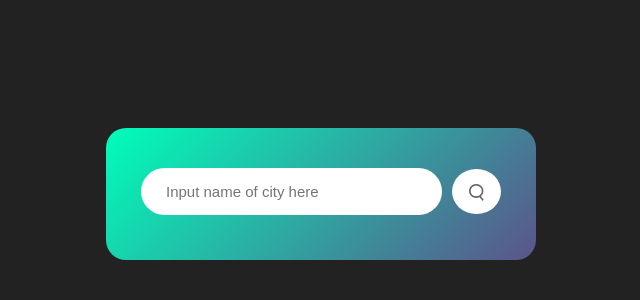
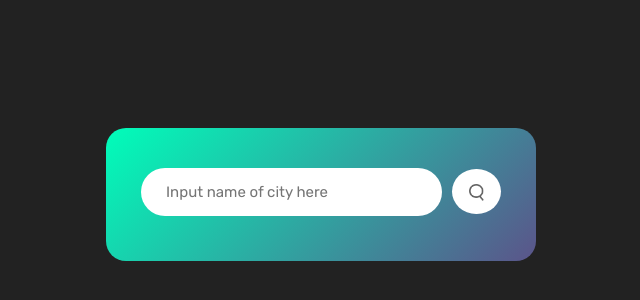
Before and after one commit to GiDDeRo/Weather-App, a plain HTML site: page index.html in a window 1280 px wide. Shown: the part 206-506 px from the top of the page, 319-959 px from the left. Drawn offline with Linux system fonts and the light colour scheme.

Commit message:
commit 02

```diff
--- a/style.css
+++ b/style.css
@@ -1,8 +1,10 @@
+@import url('https://fonts.googleapis.com/css2?family=Rubik:ital,wght@0,300..900;1,300..900&display=swap');
+
 * {
     margin: 0;
     padding: 0;
     box-sizing: border-box;
-    font-family: 'Poppins', sans-serif;
+    font-family: 'Rubik', sans-serif;
 }
 
 body {
```
